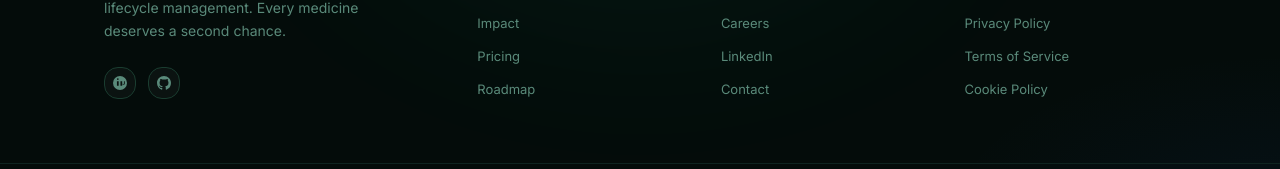
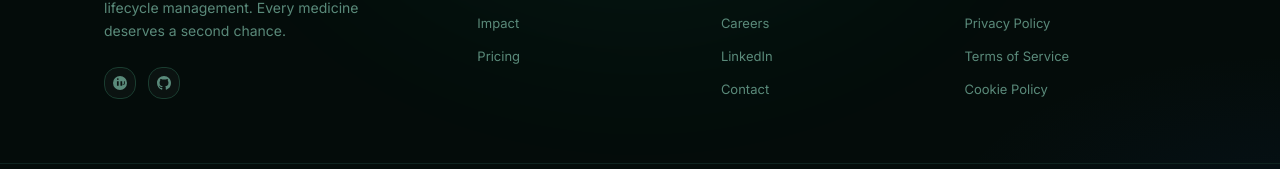
Before and after one commit to hemannayak/Viala, a Next.js app: page / in a window 1280 px wide. Shown: the part 9461-9630 px from the top of the page. Built offline with nearby package versions, Linux system fonts and the light colour scheme.

Commit message:
fix: remove Roadmap from footer (page does not exist)

```diff
--- a/src/app/(marketing)/layout.tsx
+++ b/src/app/(marketing)/layout.tsx
@@ -263,7 +263,6 @@ export default function MarketingLayout({ children }: { children: React.ReactNod
                     { label: 'How It Works', href: '/how-it-works' },
                     { label: 'Impact', href: '/impact' },
                     { label: 'Pricing', href: '/pricing' },
-                    { label: 'Roadmap', href: '#' },
                   ],
                 },
                 {
```
